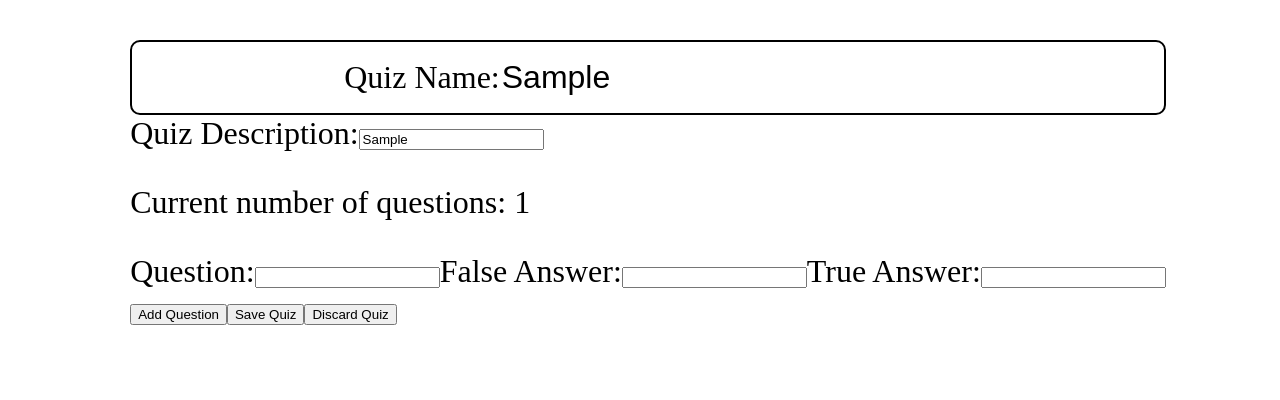
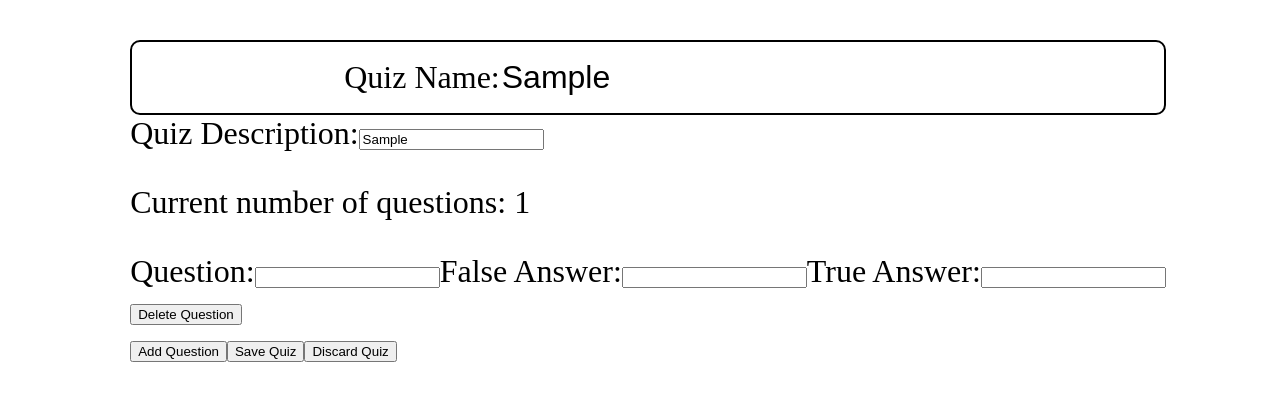
Before and after one commit to dennfa/Quizard, a React (Vite) app in the folder frontend/: page /create in a window 1280 px wide. Both pictures are taken after typing "Sample", "Sample" into the empty fields and a click on the button "Add Question". Shown: the top 400 px of the page. Built offline with nearby package versions, Linux system fonts and the light colour scheme.

Commit message:
add deleteQuestion

```diff
--- a/frontend/src/Pages/CreateQuiz.tsx
+++ b/frontend/src/Pages/CreateQuiz.tsx
@@ -21,6 +21,13 @@ export default function CreateQuiz() {
         setQuestions([...questions, newQuestion]);
     }
 
+    function handleDeleteQuestion(index:number){
+        const updatedQuestions = [...questions]
+        console.log(index)
+        updatedQuestions.slice(index)
+        setQuestions(updatedQuestions)
+    }
+
     function myCallBackFunction(userInput: string, multipleChoiceProperty: string, index: number) {
         const updatedQuestions = questions.slice()
         switch (multipleChoiceProperty) {
@@ -40,12 +47,12 @@ export default function CreateQuiz() {
     function saveQuiz() {
         const quizData: MultipleChoiceQuiz = {
             name: quizName,
-            description:quizDescription,
-            numberOfQuestions:questions.length,
+            description: quizDescription,
+            numberOfQuestions: questions.length,
             multipleChoiceQuestions: questions,
         }
         axios.post("/api/create", quizData)
-            .then(()=>navigate("/"))
+            .then(() => navigate("/"))
             .catch(error => {
                 console.error("Error while saving: ", error)
             })
@@ -77,15 +84,20 @@ export default function CreateQuiz() {
                     />
                 </div>
                 <p>Current number of questions: {questions.length}</p>
-                {questions.map((question: MultipleChoiceQuestion, index: number) => <AddMultipleChoiceQuestion
-                    key={index}
-                    index={index}
-                    multipleChoiceQuestion={question}
-                    myCallBack={myCallBackFunction}
-                />)}
+                {questions.map((question: MultipleChoiceQuestion, index: number) => {
+                    return (<div>
+                        <AddMultipleChoiceQuestion
+                        key={index}
+                        index={index}
+                        multipleChoiceQuestion={question}
+                        myCallBack={myCallBackFunction}
+                    />
+                    <button type="button" onClick={()=>handleDeleteQuestion(index)}>Delete Question</button>
+                    </div>)
+                })}
                 <button type="button" onClick={handleAddQuestion}>Add Question</button>
                 <button type="button" onClick={saveQuiz}>Save Quiz</button>
-                <button type="button" onClick={()=>navigate("/")}>Discard Quiz</button>
+                <button type="button" onClick={() => navigate("/")}>Discard Quiz</button>
             </form>
         </div>
     )
```
